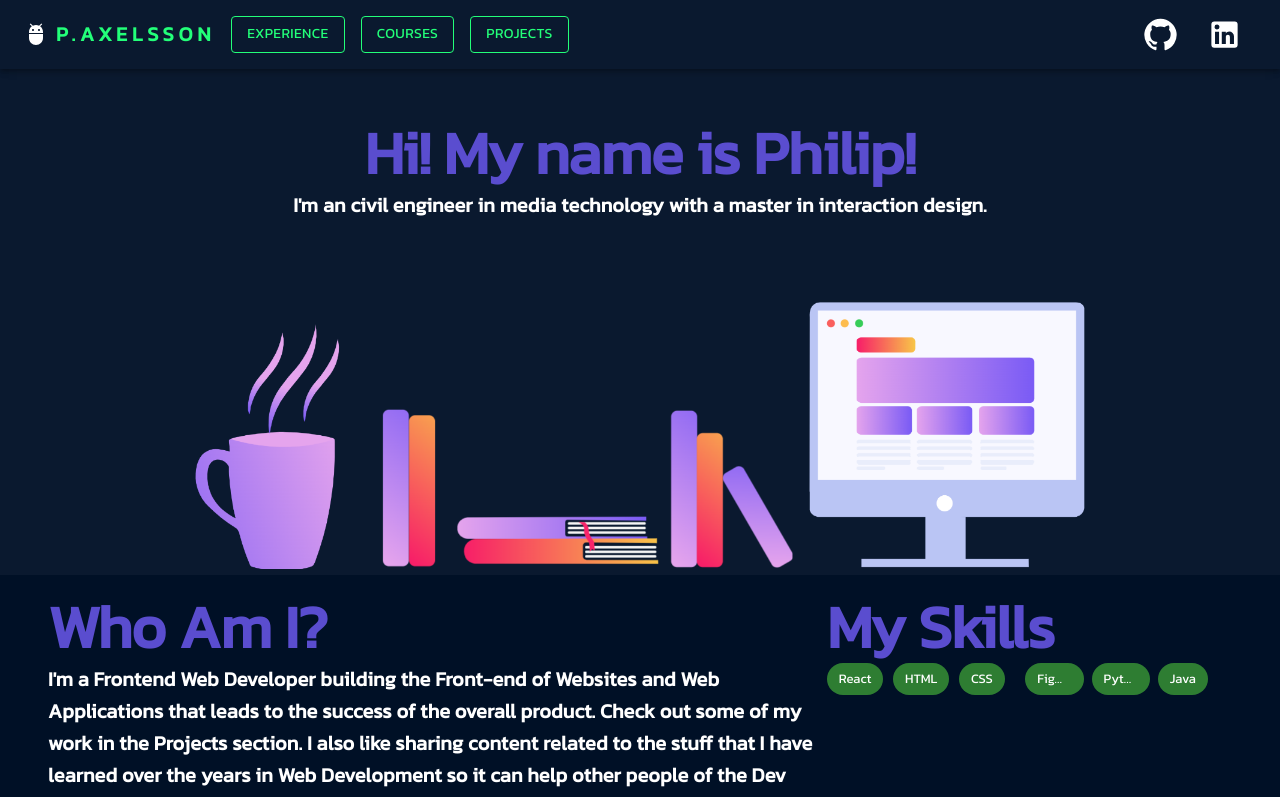
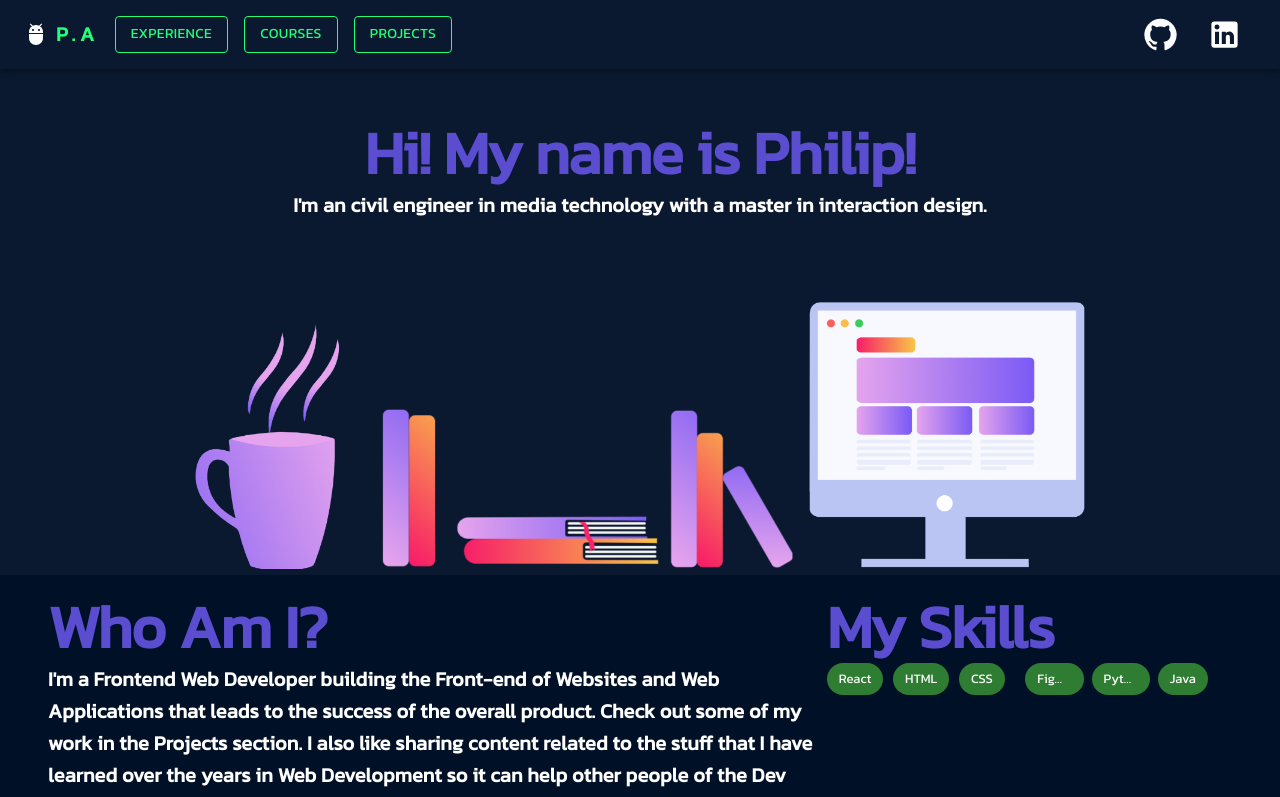
Before and after one commit to philipaxelsson94/my-portfolio, a React (Create React App) app: page / in a window 1280 px wide. Shown: the top 797 px of the page. Built offline with nearby package versions, Linux system fonts and the light colour scheme.

Commit message:
Change logo

```diff
--- a/src/components/NavBar.js
+++ b/src/components/NavBar.js
@@ -49,7 +49,7 @@ function ResponsiveAppBar() {
               textDecoration: 'none',
             }}
           >
-            P.AXELSSON
+            P.A
           </Typography>
 
           <Box sx={{ flexGrow: 1, display: { xs: 'flex', md: 'none' } }}>
@@ -110,7 +110,7 @@ function ResponsiveAppBar() {
               textDecoration: 'none',
             }}
           >
-            P.AXELSSON
+            P.AX
           </Typography>
           <Box sx={{ flexGrow: 1, display: { xs: 'none', md: 'flex' } }}>
               <Button href="/experience" variant="outlined" sx={{ ":hover": {color: "white",borderColor: 'white'}, borderColor: '#23ff79', mr:"1rem",my: 2, color: '#23ff79', display: 'block' }}>
```
